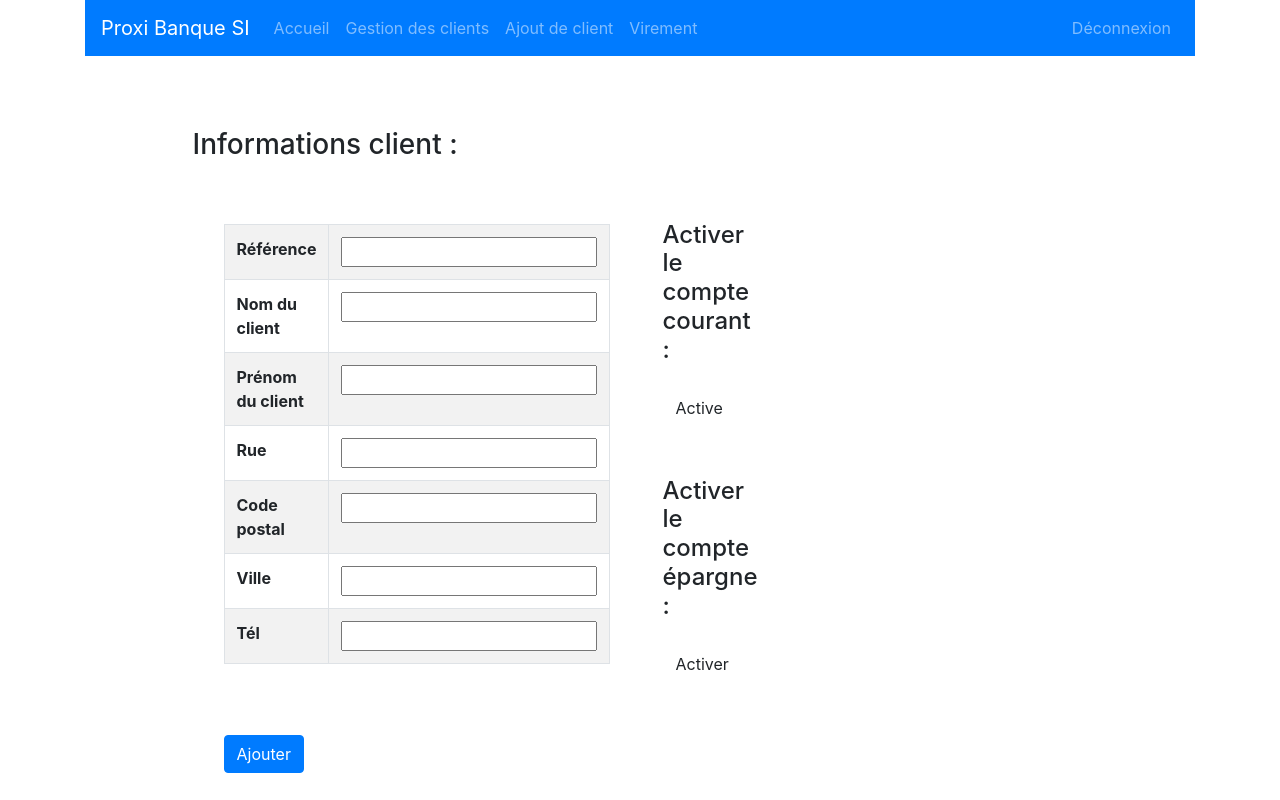
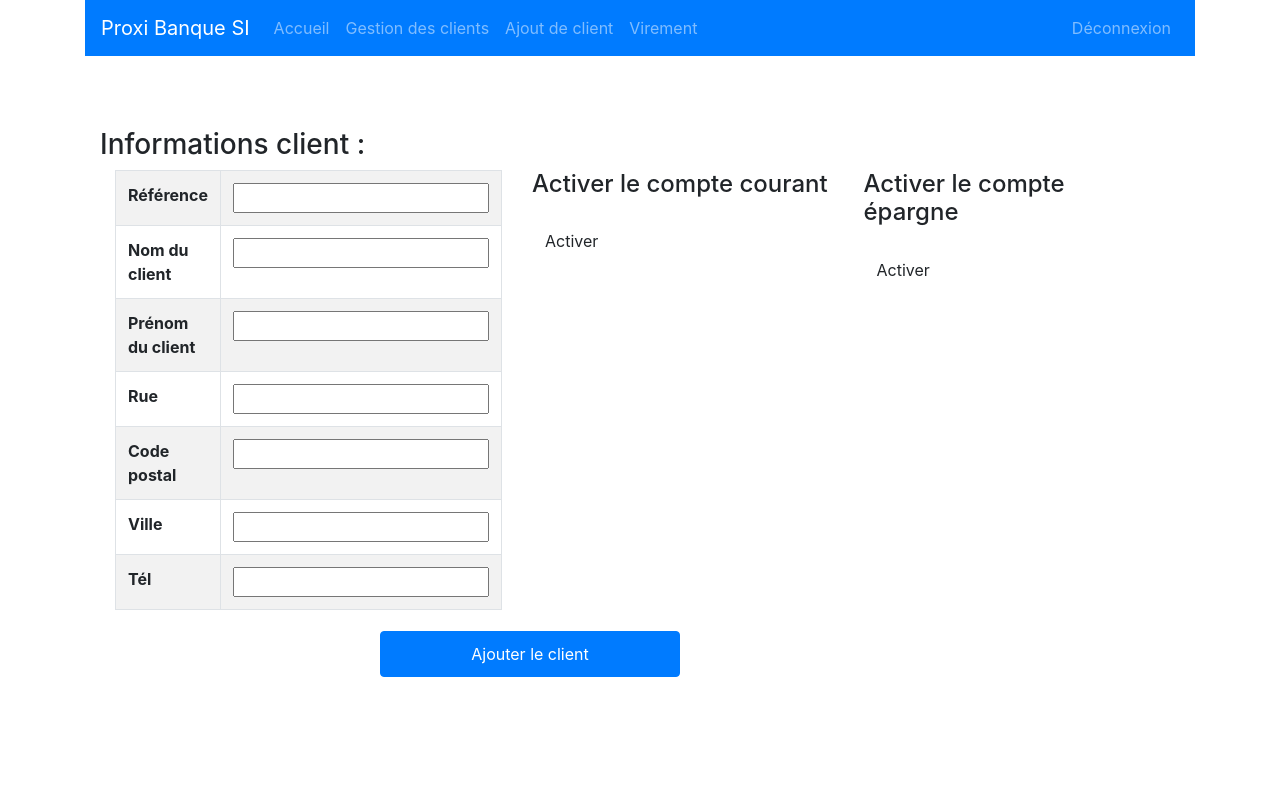
Before and after one commit to JoshyBrown/Projet_DJZ, an Angular app in the folder ProxibanqueFinalDJZ/: page /update-client in a window 1280 px wide. Built offline with nearby package versions, Linux system fonts and the light colour scheme; sample sign-in values are in the browser's storage.

Commit message:
affichage principal propre

```diff
--- a/ProxibanqueFinalDJZ/src/app/app.component.html
+++ b/ProxibanqueFinalDJZ/src/app/app.component.html
@@ -3,7 +3,7 @@
 
   <div class="container">
 
-  <div class="col-sm-10 col-sm-offset-10">
+  <div class="col-sm-12 col-sm-offset-12">
     <br><br><br>
     <app-alert></app-alert>
     <router-outlet></router-outlet>
--- a/ProxibanqueFinalDJZ/src/app/liste-clients/liste-clients.component.css
+++ b/ProxibanqueFinalDJZ/src/app/liste-clients/liste-clients.component.css
@@ -1,5 +1,8 @@
-.btn {
-    margin-left: 50px;
+.btn-primary {
+    margin: 5px;
+	width: 300px;
+	padding: 10px;
+	margin-left: 280px;
 }
 
 .tableauClients {
--- a/ProxibanqueFinalDJZ/src/app/updateclient/updateclient.component.css
+++ b/ProxibanqueFinalDJZ/src/app/updateclient/updateclient.component.css
@@ -1,11 +1,10 @@
-.tableau1 {
-    margin: 0 auto;
+.container {
+    background-color:#ffffff;
 }
 
-.tableau2 {
-    margin: 50px;
+.btn-primary {
+    margin: 5px;
+	width: 300px;
+	padding: 10px;
+	margin-left: 280px;
 }
-
-.tableau3 {
-    margin: 50px;
-}
--- a/ProxibanqueFinalDJZ/src/app/updateclient/updateclient.component.html
+++ b/ProxibanqueFinalDJZ/src/app/updateclient/updateclient.component.html
@@ -2,13 +2,10 @@
 <!-- <a [routerLink]="[clients_list_url]">GO BACK</a> -->
 
 <form class="well" (ngSubmit)="onSubmit()" #updateForm='ngForm' novalidate>
-	<div class="container-fluid">
 	<div class="container">
 		<div class="row">
-				<div class="col-xs-12 col-sm-10 col-md-5 col-md-offset-2 col-lg-8">
-					<table class="divider">
-						<tr>
-							<td>
+
+			<div class="col-sm">
 				<div class="tableau1">
 					<table class="table table-striped table-bordered table-hover">
 						<thead class="thead-light">
@@ -59,11 +56,12 @@
 						</tbody>
 					</table>
 				</div>
-							</td>
-							<td>
+			</div>
+
+			<div class="col-sm">
 				<div class="tableau2">
-								<h4 *ngIf="actualClient.compteCourant.etatActif">Détails du compte courant :</h4>
-								<h4 *ngIf="!actualClient.compteCourant.etatActif">Activer le compte courant :</h4>
+					<h4 *ngIf="actualClient.compteCourant.etatActif">Détails du compte courant</h4>
+					<h4 *ngIf="!actualClient.compteCourant.etatActif">Activer le compte courant</h4>
 					<table class="table table-striped table-bordered table-hover">
 						<thead class="thead-light">
 						</thead>
@@ -96,12 +94,14 @@
 							</tr>
 						</tbody>
 					</table>
-								<a class="btn" *ngIf="!actualClient.compteCourant.etatActif" (click)="actualClient.compteCourant.etatActif=true">Active</a>
+					<a class="btn" *ngIf="!actualClient.compteCourant.etatActif" (click)="actualClient.compteCourant.etatActif=true">Activer</a>
+				</div>
 			</div>
 
+			<div class="col-sm">
 				<div class="tableau3">
-								<h4 *ngIf="actualClient.compteEpargne.etatActif">Détails du compte épargne :</h4>
-								<h4 *ngIf="!actualClient.compteEpargne.etatActif">Activer le compte épargne :</h4>
+					<h4 *ngIf="actualClient.compteEpargne.etatActif">Détails du compte épargne</h4>
+					<h4 *ngIf="!actualClient.compteEpargne.etatActif">Activer le compte épargne</h4>
 					<table class="table table-striped table-bordered table-hover">
 						<thead class="thead-light">
 						</thead>
@@ -137,17 +137,13 @@
 					</table>
 					<a class="btn" *ngIf="!actualClient.compteEpargne.etatActif" (click)="actualClient.compteEpargne.etatActif=true">Activer</a>
 				</div>
-							</td>
-						</tr>
-						<tr>
-							<td colspan="2">
-								<button *ngIf="null != actualClient.id" type='submit' class="btn btn-primary">Mettre à jour</button>
-								<button *ngIf="null == actualClient.id" type='submit' class="btn btn-primary">Ajouter</button>
-							</td>
-						</tr>
-					</table>
 			</div>
-			</div>
+
 		</div>
 	</div>
 </form>
+
+<div class="mesBoutons">
+	<button *ngIf="null != actualClient.id" type='submit' class="btn btn-primary">Mettre à jour le client</button>
+	<button *ngIf="null == actualClient.id" type='submit' class="btn btn-primary">Ajouter le client</button>
+</div>
```
Lines whose indentation alone changed are shown as unchanged.
